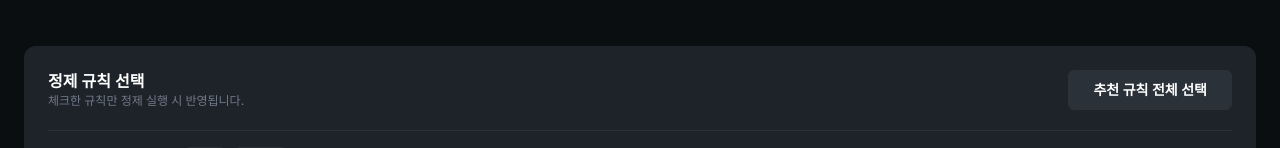
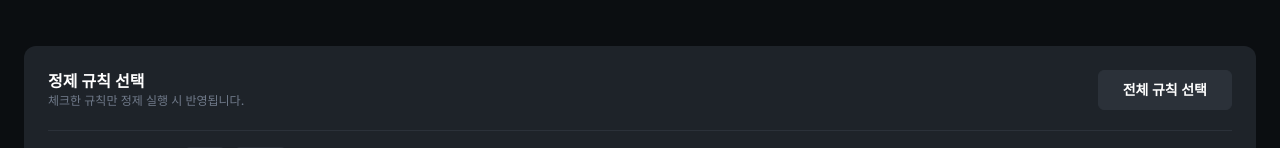
Before and after one commit to mecm3355-jpg/datalens-test, a React (Vite) app: page /files/file-pohang/cleaning in a window 1280 px wide. Shown: the part 348-496 px from the top of the page. Built offline with nearby package versions, Linux system fonts and the light colour scheme.

Commit message:
fix: clarify select all rules label

```diff
--- a/src/pages/FileCleaningPage.tsx
+++ b/src/pages/FileCleaningPage.tsx
@@ -186,7 +186,7 @@ export function FileCleaningPage() {
               }
             }}
           >
-            {allSelectableRulesSelected ? "전체 선택 해제" : "추천 규칙 전체 선택"}
+            {allSelectableRulesSelected ? "전체 규칙 선택 해제" : "전체 규칙 선택"}
           </button>
         </div>
 
```
